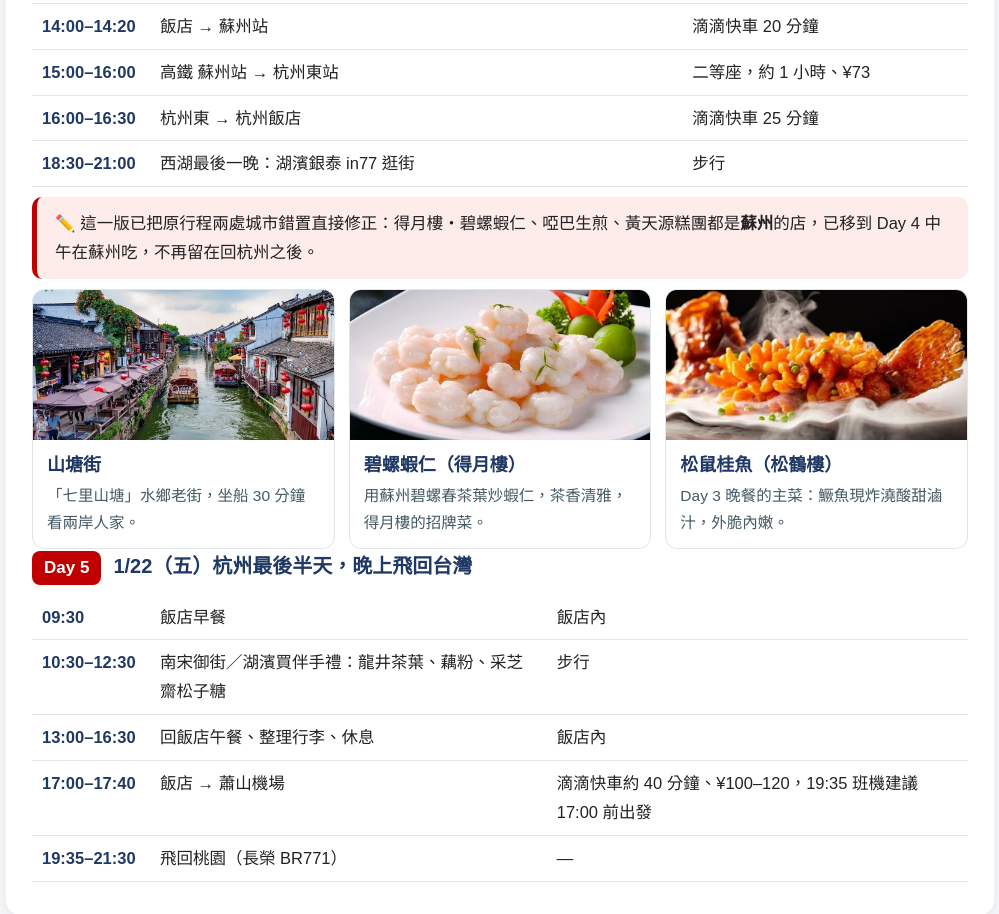
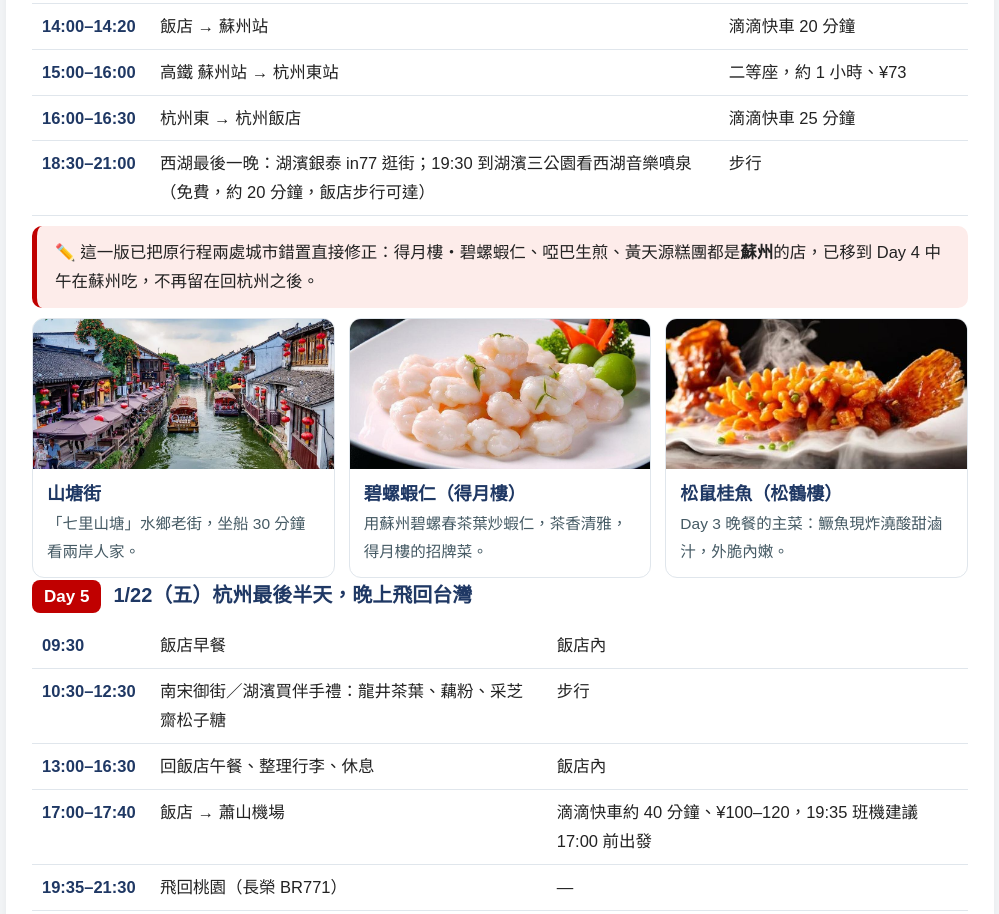
Before and after one commit to Lingo1516/hangzhou-suzhou-plan, a plain HTML site: page index.html in a window 1280 px wide. Shown: the part 3317-4231 px from the top of the page, without its empty margins (140-1139 px from the left). Drawn offline with Linux system fonts and the light colour scheme.

Commit message:
Add files via upload

```diff
--- a/index.html
+++ b/index.html
@@ -123,7 +123,7 @@
     <tr><td class="t">14:00–14:20</td><td>飯店 → 蘇州站</td><td>滴滴快車 20 分鐘</td></tr>
     <tr><td class="t">15:00–16:00</td><td>高鐵 蘇州站 → 杭州東站</td><td>二等座，約 1 小時、¥73</td></tr>
     <tr><td class="t">16:00–16:30</td><td>杭州東 → 杭州飯店</td><td>滴滴快車 25 分鐘</td></tr>
-    <tr><td class="t">18:30–21:00</td><td>西湖最後一晚：湖濱銀泰 in77 逛街</td><td>步行</td></tr>
+    <tr><td class="t">18:30–21:00</td><td>西湖最後一晚：湖濱銀泰 in77 逛街；19:30 到湖濱三公園看西湖音樂噴泉（免費，約 20 分鐘，飯店步行可達）</td><td>步行</td></tr>
   </table>
   <div class="fix">✏️ 這一版已把原行程兩處城市錯置直接修正：得月樓・碧螺蝦仁、啞巴生煎、黃天源糕團都是<b>蘇州</b>的店，已移到 Day 4 中午在蘇州吃，不再留在回杭州之後。</div>
   <div class="grid">
@@ -212,6 +212,7 @@
     <li><b>支付與網路</b>：支付寶／微信支付先綁好卡，滴滴出行 App 先裝好並註冊；中國境內地圖用高德，Google 地圖不準。</li>
     <li><b>證件</b>：高鐵進站、飯店入住都要護照正本，隨身帶著，不要放托運行李。</li>
     <li><b>伴手禮</b>：龍井茶葉、藕粉、采芝齋糖果在 Day 5 上午一次買齊，避免前幾天提著逛。</li>
+    <li><b>湖上表演</b>：張藝謀《印象西湖・最憶是杭州》是在岳湖水面上演的大型實景秀，但每年冬季停演（約 12 月中至翌年 3 月初），本次 1/18–22 期間看不到，不要被黃牛票騙；出發前（12 月）可再看官方公告有沒有加演。晚上的替代節目是湖濱三公園的西湖音樂噴泉（免費，每晚約 19:30，惡劣天氣取消），已排進 Day 4 晚上。</li>
   </ul>
 </section>
 
```
